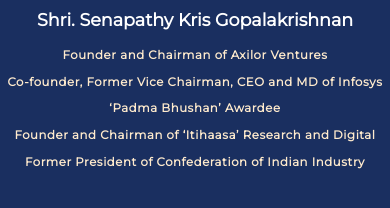
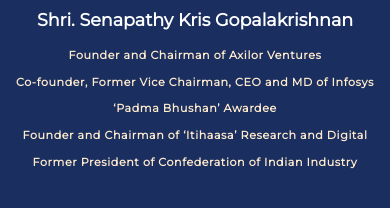
Before and after one commit to ShubhamKumarBhagat/CollegeConvocationPage, a plain HTML site: page index.html in a window 390 px wide. Shown: the part 1440-1648 px from the top of the page. Drawn offline with nearby package versions, Linux system fonts and the light colour scheme.

Commit message:
Update styles.css

```diff
--- a/styles.css
+++ b/styles.css
@@ -189,7 +189,7 @@
   .guestinfo li {
     letter-spacing: 0.15vw;
     font-weight: bold;
-    font-size: 3vw;
+    font-size: 2.85vw;
     line-height: 3.18vh;
     color: blanchedalmond;
   }
```
